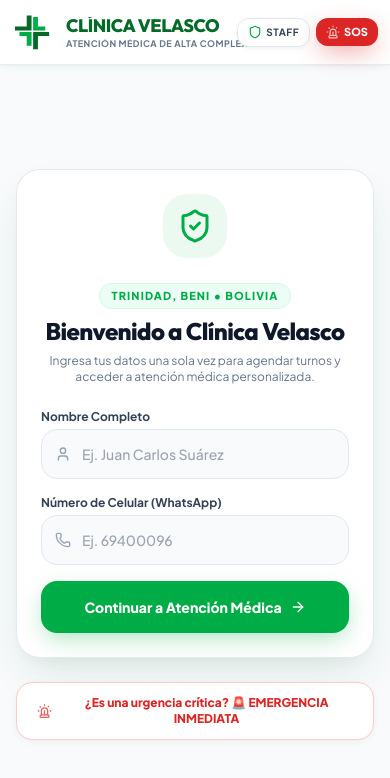
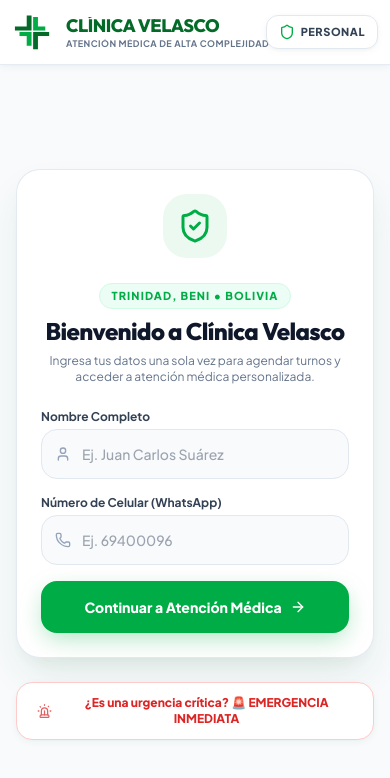
Before and after one commit to Ongui14/clinica-velasco, a React (Vite) app: page / in a window 390 px wide. Shown: the top 778 px of the page. Built offline with nearby package versions, Linux system fonts and the light colour scheme.

Commit message:
Limpia cabecera superior quitando botones duplicados de salir y sos

```diff
--- a/src/App.jsx
+++ b/src/App.jsx
@@ -1040,58 +1040,27 @@ export default function App() {
             <VelascoLogo iconOnly={false} className="h-8 sm:h-10" />
           </div>
 
-          {/* Header Right Actions */}
-          <div className="flex items-center gap-1.5 sm:gap-2.5 shrink-0">
-
-            {/* 1. Botón visible de Salir / Cerrar Sesión (Para Paciente) */}
-            {systemRole === 'paciente' && userProfile && (
-              <div className="flex items-center gap-1.5 sm:gap-2 bg-slate-50 border border-slate-200/90 pl-2 sm:pl-3 pr-1 sm:pr-1.5 py-1 rounded-full text-xs shadow-soft-sm">
-                <span className="font-bold text-slate-700 hidden md:inline text-xs">
-                  Hola, <strong className="text-clinic-dark font-extrabold">{userProfile.name.split(' ')[0]}</strong>
-                </span>
-                <button
-                  onClick={handleLogout}
-                  className="flex items-center gap-1 px-2 sm:px-2.5 py-1 rounded-full bg-red-50 hover:bg-red-100 text-red-700 font-bold text-[11px] sm:text-xs transition-colors cursor-pointer border border-red-200/60"
-                  title="Cerrar sesión del paciente"
-                >
-                  <LogOut className="w-3 h-3 text-red-600" />
-                  <span className="hidden xs:inline sm:inline">Salir</span>
-                </button>
-              </div>
-            )}
-
-            {/* 2. Botón Selector de Rol / Modo Personal Clínico */}
+          {/* Header Right Actions: Únicamente Acceso Personal */}
+          <div className="flex items-center gap-2 shrink-0">
+
+            {/* Botón Selector de Rol / Modo Personal Clínico */}
             <button
+              type="button"
               onClick={() => setShowRoleSelectorModal(true)}
-              className={`flex items-center gap-1 sm:gap-1.5 px-2.5 py-1.5 sm:px-3 sm:py-2 rounded-xl sm:rounded-2xl text-[11px] sm:text-xs font-bold transition-all cursor-pointer border ${
+              className={`flex items-center gap-1.5 px-3 py-2 sm:px-4 sm:py-2 rounded-xl sm:rounded-2xl text-xs font-bold transition-all cursor-pointer border ${
                 systemRole === 'paciente'
                   ? 'bg-white hover:bg-slate-100 text-slate-700 border-slate-200 shadow-soft-sm'
                   : 'bg-clinic-dark text-white border-clinic-dark shadow-md ring-2 ring-clinic-emerald/30'
               }`}
               title="Cambiar entre Vista Paciente y Paneles del Personal"
             >
-              <Shield className={`w-3.5 h-3.5 ${systemRole === 'paciente' ? 'text-clinic-emerald' : 'text-emerald-400'}`} />
+              <Shield className={`w-4 h-4 ${systemRole === 'paciente' ? 'text-clinic-emerald' : 'text-emerald-400'}`} />
               <span className="hidden sm:inline">
                 {systemRole === 'paciente' ? 'Acceso Personal' : `Rol: ${systemRole.toUpperCase()}`}
               </span>
-              <span className="sm:hidden text-[10px] uppercase tracking-wider">
-                {systemRole === 'paciente' ? 'Staff' : systemRole.slice(0, 3)}
+              <span className="sm:hidden text-[11px] uppercase tracking-wider font-extrabold">
+                {systemRole === 'paciente' ? 'Personal' : systemRole.slice(0, 3)}
               </span>
-            </button>
-
-            {/* 3. Botón de Emergencia SOS 24h siempre accesible */}
-            <button
-              onClick={() => {
-                setSystemRole('paciente');
-                setActiveTab('emergencia');
-                setEmergencySubMode(null);
-                setPreAlertSuccess(false);
-              }}
-              className="flex items-center gap-1 sm:gap-2 px-2.5 py-1.5 sm:px-4 sm:py-2.5 bg-clinic-red hover:bg-clinic-redHover text-white text-[11px] sm:text-sm font-black rounded-xl sm:rounded-2xl shadow-emergency-glow active:scale-95 transition-all cursor-pointer shrink-0"
-            >
-              <Siren className="w-3.5 h-3.5 sm:w-4 sm:h-4 animate-pulse" />
-              <span className="hidden xs:inline">🚨 SOS 24h</span>
-              <span className="xs:hidden">SOS</span>
             </button>
 
           </div>
```
